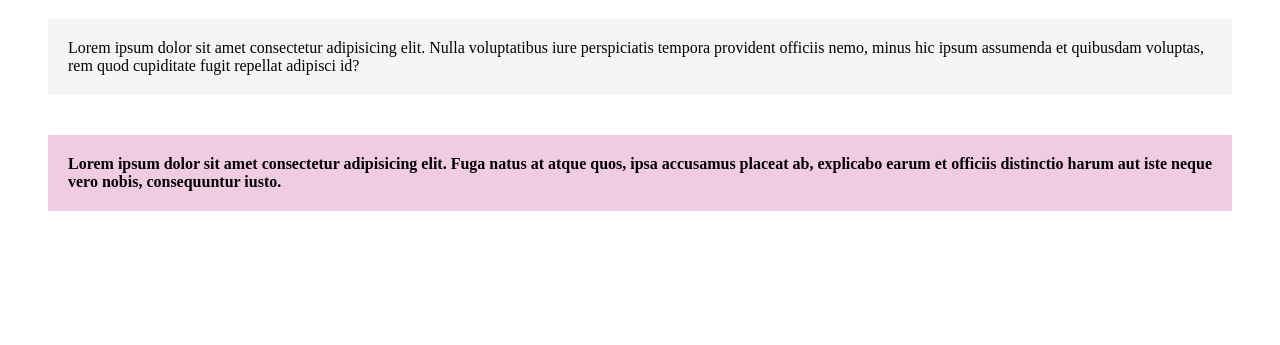
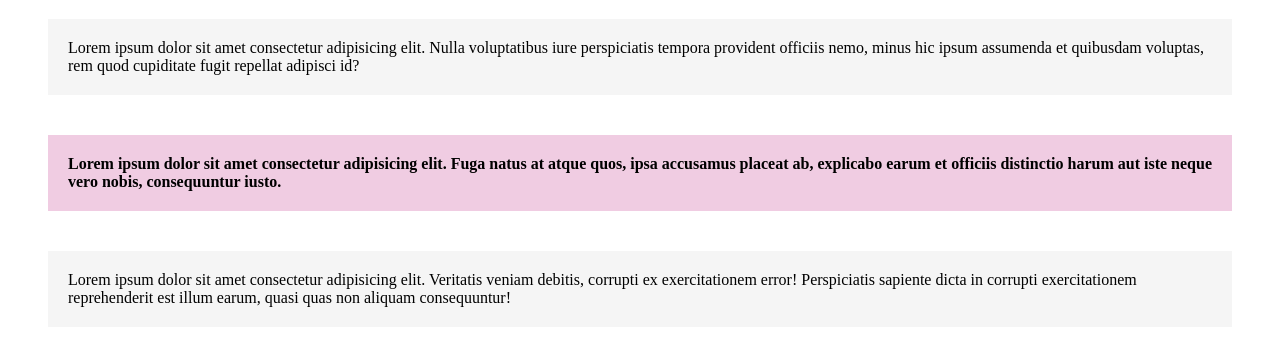
Before and after one commit to PauloHorn/DevQuest-Turma-16, a plain HTML site: page exercicios/exercicio-03/index.html in a window 1280 px wide. Shown: the part 79-424 px from the top of the page. Drawn offline with Linux system fonts and the light colour scheme.

Commit message:
novo-paragrafo
testando se configurações do Gitbash funcionam

```diff
--- a/exercicios/exercicio-03/index.html
+++ b/exercicios/exercicio-03/index.html
@@ -12,5 +12,7 @@
     <p class="texto texto-padrao">Lorem ipsum dolor sit amet consectetur adipisicing elit. Nulla voluptatibus iure perspiciatis tempora provident officiis nemo, minus hic ipsum assumenda et quibusdam voluptas, rem quod cupiditate fugit repellat adipisci id?</p>
 
     <p class="texto texto-destaque">Lorem ipsum dolor sit amet consectetur adipisicing elit. Fuga natus at atque quos, ipsa accusamus placeat ab, explicabo earum et officiis distinctio harum aut iste neque vero nobis, consequuntur iusto.</p>
+
+    <p class="texto texto-padrao">Lorem ipsum dolor sit amet consectetur adipisicing elit. Veritatis veniam debitis, corrupti ex exercitationem error! Perspiciatis sapiente dicta in corrupti exercitationem reprehenderit est illum earum, quasi quas non aliquam consequuntur!</p>
 </body>
 </html>
```
